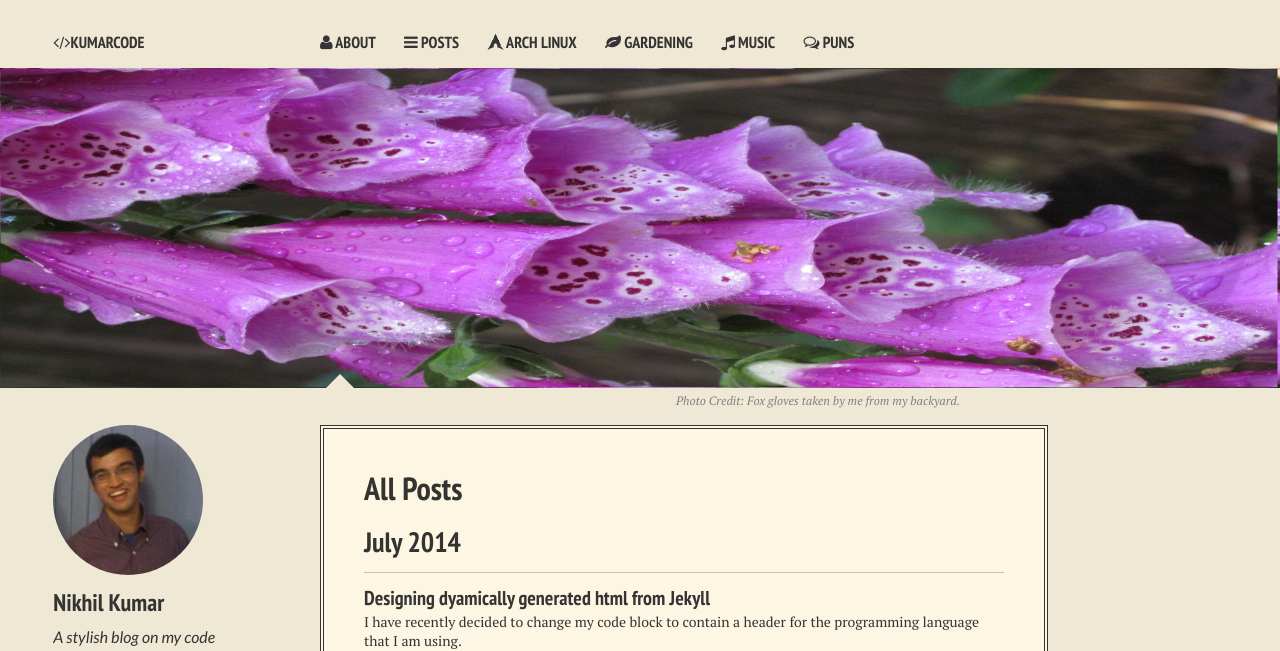
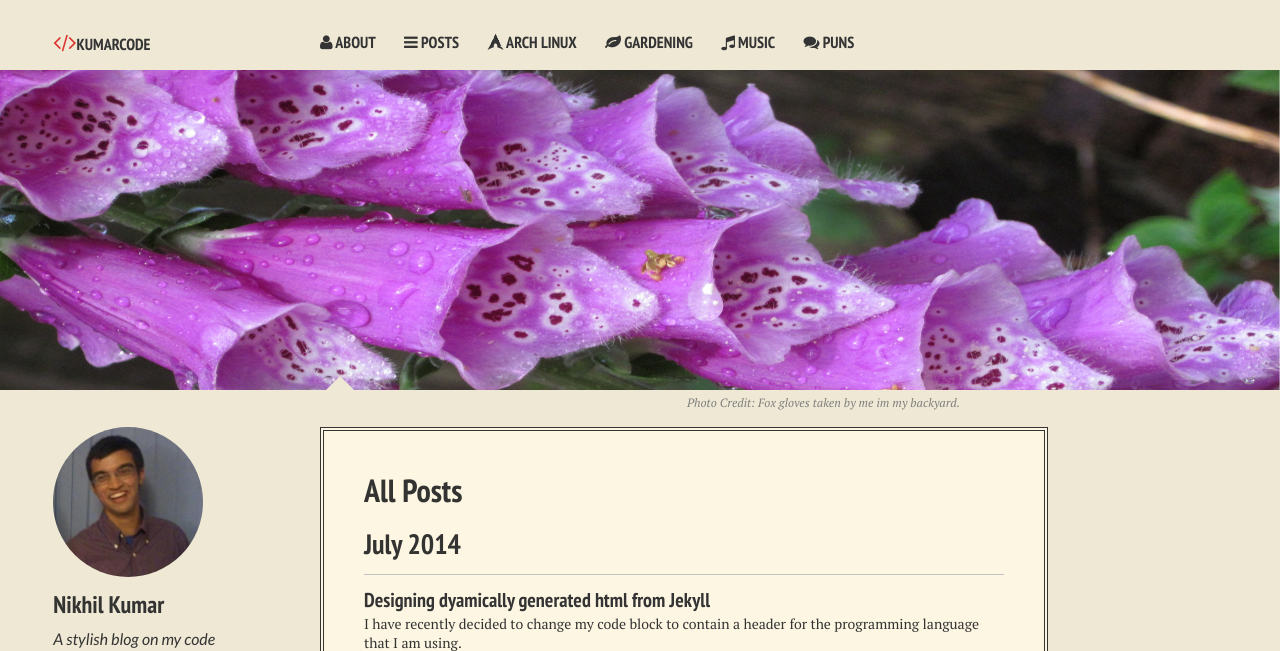
Before and after one commit to nikhil/nikhil.github.io, a PHP site: page /_site/posts/index.html in a window 1280 px wide. Shown: the top 651 px of the page. Run offline with PHP 8.4, Linux system fonts and the light colour scheme; some libraries are stand-ins or nearby versions; some web fonts are replaced.

Commit message:
colorized logo

```diff
--- a/_config.yml
+++ b/_config.yml
@@ -59,7 +59,7 @@ links:
     count: 5
   - title: PUNS
     url: /puns/
-    icon: fa fa-comments-o
+    icon: fa fa-comments
     count: 6
 
 # http://en.wikipedia.org/wiki/List_of_tz_database_time_zones
--- a/_site/404.html
+++ b/_site/404.html
@@ -227,7 +227,7 @@
 </script>
 
 
-				<span class="PUNS" id="6"> <li><a href="/puns/" ><i class="fa fa-comments-o" id="6"></i>&nbsp;PUNS</a></li></span>
+				<span class="PUNS" id="6"> <li><a href="/puns/" ><i class="fa fa-comments" id="6"></i>&nbsp;PUNS</a></li></span>
 				<script type="text/javascript">
 					$( document ).ready(function() {
 
--- a/_site/BTK-biomechanics/index.html
+++ b/_site/BTK-biomechanics/index.html
@@ -227,7 +227,7 @@
 </script>
 
 
-				<span class="PUNS" id="6"> <li><a href="/puns/" ><i class="fa fa-comments-o" id="6"></i>&nbsp;PUNS</a></li></span>
+				<span class="PUNS" id="6"> <li><a href="/puns/" ><i class="fa fa-comments" id="6"></i>&nbsp;PUNS</a></li></span>
 				<script type="text/javascript">
 					$( document ).ready(function() {
 
--- a/_site/Designing-dynamicaly-generated-html/index.html
+++ b/_site/Designing-dynamicaly-generated-html/index.html
@@ -227,7 +227,7 @@
 </script>
 
 
-				<span class="PUNS" id="6"> <li><a href="/puns/" ><i class="fa fa-comments-o" id="6"></i>&nbsp;PUNS</a></li></span>
+				<span class="PUNS" id="6"> <li><a href="/puns/" ><i class="fa fa-comments" id="6"></i>&nbsp;PUNS</a></li></span>
 				<script type="text/javascript">
 					$( document ).ready(function() {
 
--- a/_site/Github-Name-Squatting-Policy/index.html
+++ b/_site/Github-Name-Squatting-Policy/index.html
@@ -227,7 +227,7 @@
 </script>
 
 
-				<span class="PUNS" id="6"> <li><a href="/puns/" ><i class="fa fa-comments-o" id="6"></i>&nbsp;PUNS</a></li></span>
+				<span class="PUNS" id="6"> <li><a href="/puns/" ><i class="fa fa-comments" id="6"></i>&nbsp;PUNS</a></li></span>
 				<script type="text/javascript">
 					$( document ).ready(function() {
 
--- a/_site/about/index.html
+++ b/_site/about/index.html
@@ -227,7 +227,7 @@
 </script>
 
 
-				<span class="PUNS" id="6"> <li><a href="/puns/" ><i class="fa fa-comments-o" id="6"></i>&nbsp;PUNS</a></li></span>
+				<span class="PUNS" id="6"> <li><a href="/puns/" ><i class="fa fa-comments" id="6"></i>&nbsp;PUNS</a></li></span>
 				<script type="text/javascript">
 					$( document ).ready(function() {
 
@@ -267,7 +267,7 @@
 
   alt="About feature image">
 
-    <span class="image-credit">Photo Credit: <a href="">Asiatic lily taken by me from my backyard.</a></span>
+    <span class="image-credit">Photo Credit: <a href="">Asiatic lily taken by me in my backyard.</a></span>
 
   </div><!-- /.image-wrap -->
 
--- a/_site/arch/index.html
+++ b/_site/arch/index.html
@@ -227,7 +227,7 @@
 </script>
 
 
-				<span class="PUNS" id="6"> <li><a href="/puns/" ><i class="fa fa-comments-o" id="6"></i>&nbsp;PUNS</a></li></span>
+				<span class="PUNS" id="6"> <li><a href="/puns/" ><i class="fa fa-comments" id="6"></i>&nbsp;PUNS</a></li></span>
 				<script type="text/javascript">
 					$( document ).ready(function() {
 
--- a/_site/feed.xml
+++ b/_site/feed.xml
@@ -4,7 +4,7 @@
 <generator uri="https://github.com/jekyll/jekyll">Jekyll</generator>
 <link rel="self" type="application/atom+xml" href="/feed.xml" />
 <link rel="alternate" type="text/html" href="" />
-<updated>2014-07-08T23:08:57-04:00</updated>
+<updated>2014-07-09T02:08:52-04:00</updated>
 <id>/</id>
 <author>
   <name>Nikhil Kumar</name>
--- a/_site/gardening/index.html
+++ b/_site/gardening/index.html
@@ -227,7 +227,7 @@
 </script>
 
 
-				<span class="PUNS" id="6"> <li><a href="/puns/" ><i class="fa fa-comments-o" id="6"></i>&nbsp;PUNS</a></li></span>
+				<span class="PUNS" id="6"> <li><a href="/puns/" ><i class="fa fa-comments" id="6"></i>&nbsp;PUNS</a></li></span>
 				<script type="text/javascript">
 					$( document ).ready(function() {
 
--- a/_site/i3-tiling-window-manager/index.html
+++ b/_site/i3-tiling-window-manager/index.html
@@ -227,7 +227,7 @@
 </script>
 
 
-				<span class="PUNS" id="6"> <li><a href="/puns/" ><i class="fa fa-comments-o" id="6"></i>&nbsp;PUNS</a></li></span>
+				<span class="PUNS" id="6"> <li><a href="/puns/" ><i class="fa fa-comments" id="6"></i>&nbsp;PUNS</a></li></span>
 				<script type="text/javascript">
 					$( document ).ready(function() {
 
--- a/_site/index.html
+++ b/_site/index.html
@@ -227,7 +227,7 @@
 </script>
 
 
-				<span class="PUNS" id="6"> <li><a href="/puns/" ><i class="fa fa-comments-o" id="6"></i>&nbsp;PUNS</a></li></span>
+				<span class="PUNS" id="6"> <li><a href="/puns/" ><i class="fa fa-comments" id="6"></i>&nbsp;PUNS</a></li></span>
 				<script type="text/javascript">
 					$( document ).ready(function() {
 
@@ -267,7 +267,7 @@
 
   alt=" feature image">
 
-    <span class="image-credit">Photo Credit: <a href="">Taken by myself in my backyard.</a></span>
+    <span class="image-credit">Photo Credit: <a href="">Lilacs taken by me in my backyard.</a></span>
 
   </div><!-- /.image-wrap -->
 
--- a/_site/music/index.html
+++ b/_site/music/index.html
@@ -227,7 +227,7 @@
 </script>
 
 
-				<span class="PUNS" id="6"> <li><a href="/puns/" ><i class="fa fa-comments-o" id="6"></i>&nbsp;PUNS</a></li></span>
+				<span class="PUNS" id="6"> <li><a href="/puns/" ><i class="fa fa-comments" id="6"></i>&nbsp;PUNS</a></li></span>
 				<script type="text/javascript">
 					$( document ).ready(function() {
 
@@ -267,7 +267,7 @@
 
   alt="Music feature image">
 
-    <span class="image-credit">Photo Credit: <a href="">Diantis taken by me from my backyard.</a></span>
+    <span class="image-credit">Photo Credit: <a href="">Diantis taken by me in my backyard.</a></span>
 
   </div><!-- /.image-wrap -->
 
--- a/_site/posts/index.html
+++ b/_site/posts/index.html
@@ -227,7 +227,7 @@
 </script>
 
 
-				<span class="PUNS" id="6"> <li><a href="/puns/" ><i class="fa fa-comments-o" id="6"></i>&nbsp;PUNS</a></li></span>
+				<span class="PUNS" id="6"> <li><a href="/puns/" ><i class="fa fa-comments" id="6"></i>&nbsp;PUNS</a></li></span>
 				<script type="text/javascript">
 					$( document ).ready(function() {
 
@@ -263,11 +263,11 @@
   <div class="image-wrap">
   <img src=
 
-      "/images/fox-gloves.jpg"
+      "/images/FoxGloves.jpg"
 
   alt="All Posts feature image">
 
-    <span class="image-credit">Photo Credit: <a href="">Fox gloves taken by me from my backyard.</a></span>
+    <span class="image-credit">Photo Credit: <a href="">Fox gloves taken by me im my backyard.</a></span>
 
   </div><!-- /.image-wrap -->
 
--- a/_site/puns/index.html
+++ b/_site/puns/index.html
@@ -227,7 +227,7 @@
 </script>
 
 
-				<span class="PUNS" id="6"> <li><a href="/puns/" ><i class="fa fa-comments-o" id="6"></i>&nbsp;PUNS</a></li></span>
+				<span class="PUNS" id="6"> <li><a href="/puns/" ><i class="fa fa-comments" id="6"></i>&nbsp;PUNS</a></li></span>
 				<script type="text/javascript">
 					$( document ).ready(function() {
 
--- a/_site/theme-setup/index.html
+++ b/_site/theme-setup/index.html
@@ -227,7 +227,7 @@
 </script>
 
 
-				<span class="PUNS" id="6"> <li><a href="/puns/" ><i class="fa fa-comments-o" id="6"></i>&nbsp;PUNS</a></li></span>
+				<span class="PUNS" id="6"> <li><a href="/puns/" ><i class="fa fa-comments" id="6"></i>&nbsp;PUNS</a></li></span>
 				<script type="text/javascript">
 					$( document ).ready(function() {
 
--- a/assets/css/custom.css
+++ b/assets/css/custom.css
@@ -66,9 +66,10 @@ border-style: double;
 
 }
 
-#titlename {
+#titlename i{
 
-font-size: 100%;
+color: #dc322f;
+font-size: 135%;
 
 
 }
```
Also changed, not shown: _site/assets/css/custom.css (+5 -6 lines), _site/images/FoxGloves.jpg (added).
